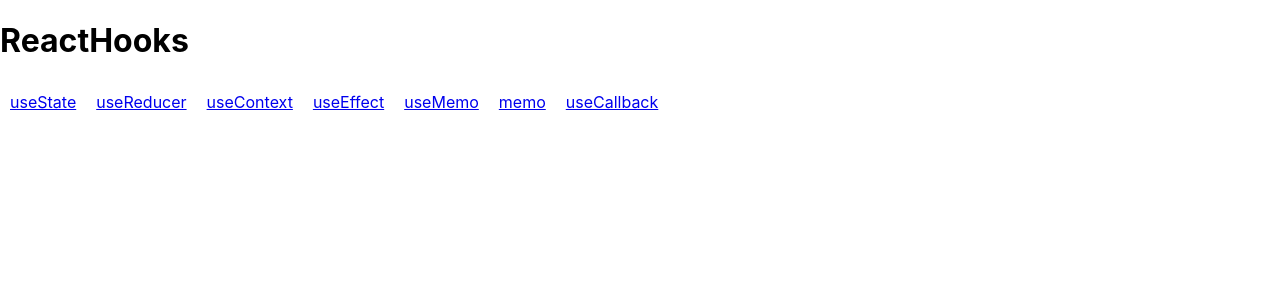
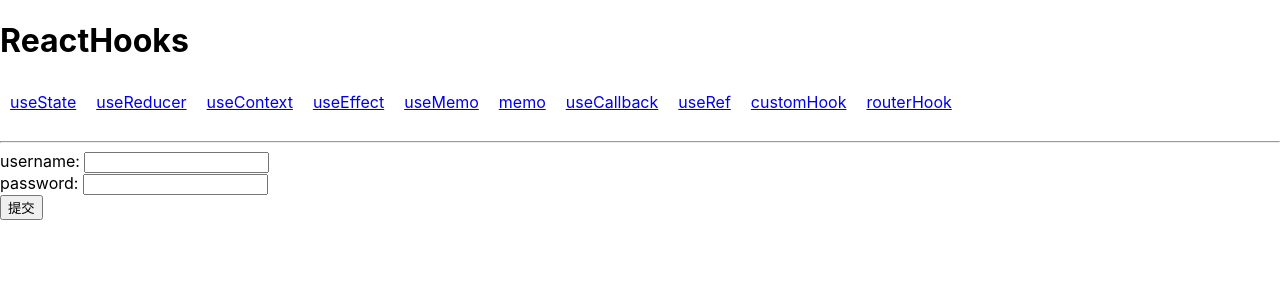
Before and after one commit to salen-ma/react-hooks-learn, a React (Create React App) app: page /customHook in a window 1280 px wide. Shown: the top 300 px of the page. Built offline with nearby package versions, Linux system fonts and the light colour scheme; no server answers.

Commit message:
feat: 添加 useRef,自定义钩子，路由钩子

```diff
--- a/package.json
+++ b/package.json
@@ -6,6 +6,7 @@
     "@testing-library/jest-dom": "^5.11.4",
     "@testing-library/react": "^11.1.0",
     "@testing-library/user-event": "^12.1.10",
+    "axios": "^0.21.1",
     "react": "^17.0.1",
     "react-dom": "^17.0.1",
     "react-router-dom": "^5.2.0",
--- a/src/App.js
+++ b/src/App.js
@@ -8,6 +8,9 @@ import UseEffect from './views/useEffect'
 import UseMemo from './views/useMemo'
 import Memo from './views/memo'
 import UseCallback from './views/useCallback'
+import UseRef from './views/useRef'
+import CustomHook from './views/customHook'
+import RouterHook from './views/routerHook'
 
 class App extends Component {
   render() {
@@ -23,6 +26,9 @@ class App extends Component {
             <Link to="/useMemo">useMemo</Link>
             <Link to="/memo">memo</Link>
             <Link to="/useCallback">useCallback</Link>
+            <Link to="/useRef">useRef</Link>
+            <Link to="/customHook">customHook</Link>
+            <Link to="/routerHook">routerHook</Link>
           </nav>
           <Switch>
             <Route path="/useState">
@@ -46,6 +52,15 @@ class App extends Component {
             <Route path="/useCallback">
               <UseCallback />
             </Route>
+            <Route path="/useRef">
+              <UseRef />
+            </Route>
+            <Route path="/customHook">
+              <CustomHook />
+            </Route>
+            <Route path="/routerHook/:name/:age">
+              <RouterHook />
+            </Route>
           </Switch>
         </div>
       </Router>
--- /dev/null
+++ b/src/views/customHook/index.js
@@ -0,0 +1,48 @@
+import React, { useState, useEffect } from 'react'
+import axios from 'axios'
+
+function useGetPost () {
+  const [post, setPost] = useState({})
+  useEffect(() => {
+    axios.get('https://jsonplaceholder.typicode.com/posts/1')
+      .then(res => {
+        setPost(res.data)
+      })
+  }, [])
+  return [post, setPost]
+}
+
+function useUpdateInput (initialValue) {
+  const [value, setValue] = useState(initialValue)
+  function onChange (event) {
+    setValue(event.target.value)
+  }
+
+  return {value, onChange}
+}
+
+function CustomHook () {
+  const [post, setPost] = useGetPost({})
+  const usernameInput = useUpdateInput('')
+  const passwordInput = useUpdateInput('')
+
+  function submit (event) {
+    event.preventDefault()
+    console.log(usernameInput.value, passwordInput.value)
+  }
+
+  return <div>
+    <div>
+      <h3>{post.title}</h3>
+      <article>{post.body}</article>
+    </div>
+    <hr />
+    <form>
+      <div>username: <input type="text" name="username" {...usernameInput} /></div>
+      <div>password: <input type="password" name="password" {...passwordInput} /></div>
+      <div><button type="submit" onClick={submit}>提交</button></div>
+    </form>
+  </div>
+}
+
+export default CustomHook
--- /dev/null
+++ b/src/views/routerHook/index.js
@@ -0,0 +1,14 @@
+import React, { useState, useEffect } from 'react'
+import { useHistory, useLocation, useRouteMatch, useParams } from 'react-router-dom'
+
+function RouterHook (props) {
+  console.log(props)
+  console.log(useHistory())
+  console.log(useLocation())
+  console.log(useRouteMatch())
+  console.log(useParams())
+
+  return <div>路由钩子</div>
+}
+
+export default RouterHook
--- /dev/null
+++ b/src/views/useRef/index.js
@@ -0,0 +1,28 @@
+import React, { useState, useEffect, useRef } from 'react'
+
+function UseRef () {
+  const [count, setCount] = useState(0)
+  const box = useRef()
+  const timerId = useRef()
+
+  useEffect(() => {
+    timerId.current = setInterval(() => {
+      setCount(count => count + 1)
+    }, 1000)
+    return () => {
+      stopCount()
+    }
+  }, [])
+
+  function stopCount () {
+    clearInterval(timerId.current)
+  }
+
+  return <div ref={box}>
+    <button onClick={() => {console.log(box)}}>获取 box</button>
+    <span>{count}</span>
+    <button onClick={stopCount}>停止</button>
+  </div>
+}
+
+export default UseRef
```
Also changed, not shown: src/views/customHook/README.md (added), src/views/routerHook/README.md (added), src/views/useRef/README.md (added).
